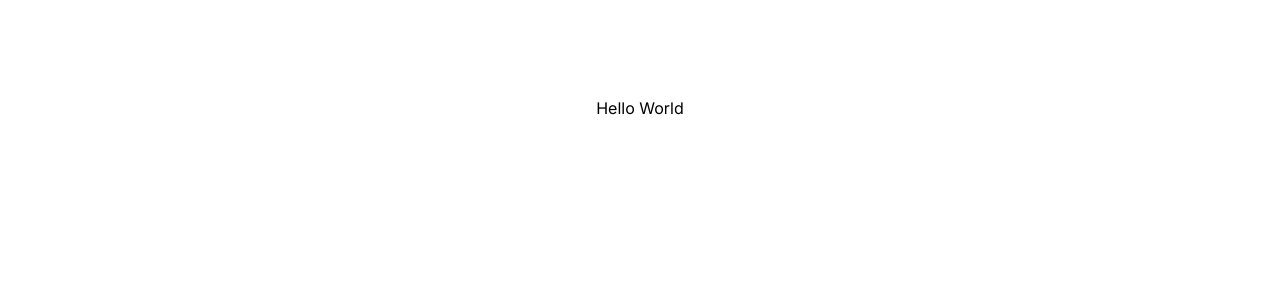
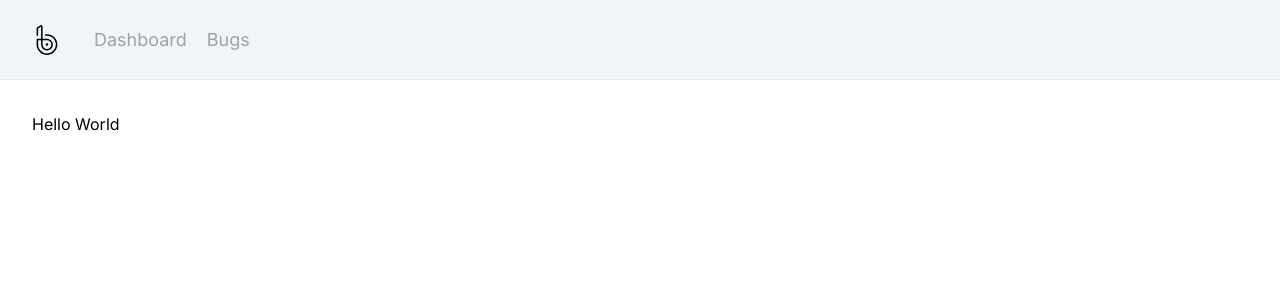
Before and after one commit to UjjwalG01/bug-track, a Next.js app: page / in a window 1280 px wide. Shown: the top 300 px of the page. Built offline with nearby package versions, Linux system fonts and the light colour scheme.

Commit message:
Navbar skeleton bulid

```diff
--- /dev/null
+++ b/app/NavBar.tsx
@@ -0,0 +1,31 @@
+import Link from "next/link";
+import React from "react";
+import { SiBugsnag } from "react-icons/si";
+
+const NavBar = () => {
+  const links = [
+    { label: "Dashboard", href: "/" },
+    { label: "Bugs", href: "/bugs" },
+  ];
+
+  return (
+    <nav className="flex space-x-8 h-20 items-center px-8 bg-slate-100 border-b">
+      <Link className="" href={"/"}>
+        <SiBugsnag className="text-3xl flex items-center" />
+      </Link>
+      <ul className="flex space-x-5">
+        {links.map((link) => (
+          <Link
+            key={link.href}
+            className="text-zinc-400 hover:text-zinc-800 text-lg transition-colors"
+            href={link.href}
+          >
+            {link.label}
+          </Link>
+        ))}
+      </ul>
+    </nav>
+  );
+};
+
+export default NavBar;
--- a/app/layout.tsx
+++ b/app/layout.tsx
@@ -1,22 +1,26 @@
-import './globals.css'
-import type { Metadata } from 'next'
-import { Inter } from 'next/font/google'
+import "./globals.css";
+import type { Metadata } from "next";
+import { Inter } from "next/font/google";
+import NavBar from "./NavBar";
 
-const inter = Inter({ subsets: ['latin'] })
+const inter = Inter({ subsets: ["latin"] });
 
 export const metadata: Metadata = {
-  title: 'Create Next App',
-  description: 'Generated by create next app',
-}
+  title: "Create Next App",
+  description: "Generated by create next app",
+};
 
 export default function RootLayout({
   children,
 }: {
-  children: React.ReactNode
+  children: React.ReactNode;
 }) {
   return (
     <html lang="en">
-      <body className={inter.className}>{children}</body>
+      <body className={inter.className}>
+        <NavBar />
+        <main>{children}</main>
+      </body>
     </html>
-  )
+  );
 }
--- a/app/page.tsx
+++ b/app/page.tsx
@@ -1,6 +1,6 @@
 export default function Home() {
   return (
-    <main className="flex min-h-screen flex-col items-center justify-between p-24">
+    <main className="flex min-h-screen flex-col justify-between p-8">
       <h1>Hello World</h1>
     </main>
   );
--- a/package.json
+++ b/package.json
@@ -19,6 +19,7 @@
     "postcss": "8.4.31",
     "react": "18.2.0",
     "react-dom": "18.2.0",
+    "react-icons": "^4.11.0",
     "tailwindcss": "3.3.3",
     "typescript": "5.2.2"
   }
```
Also changed, not shown: 1 other file (tests, documents, lock files or other folders).
